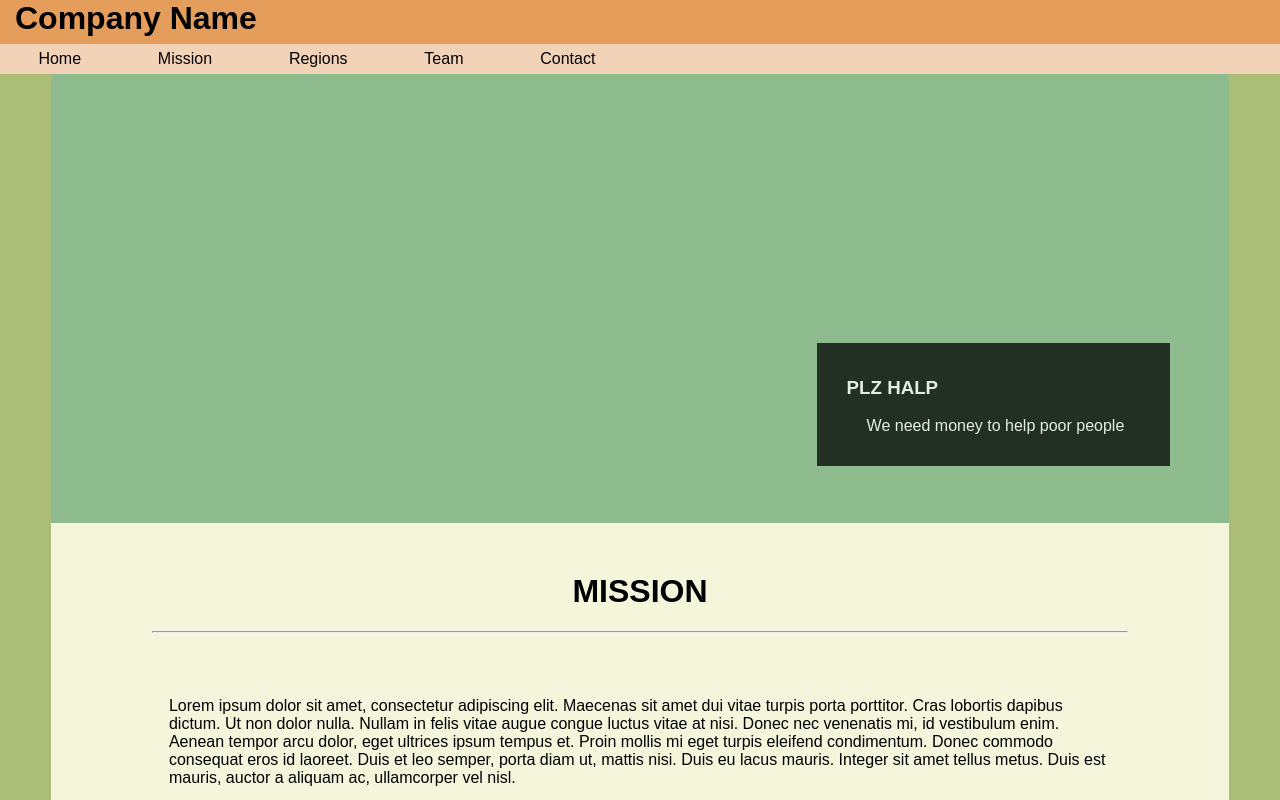
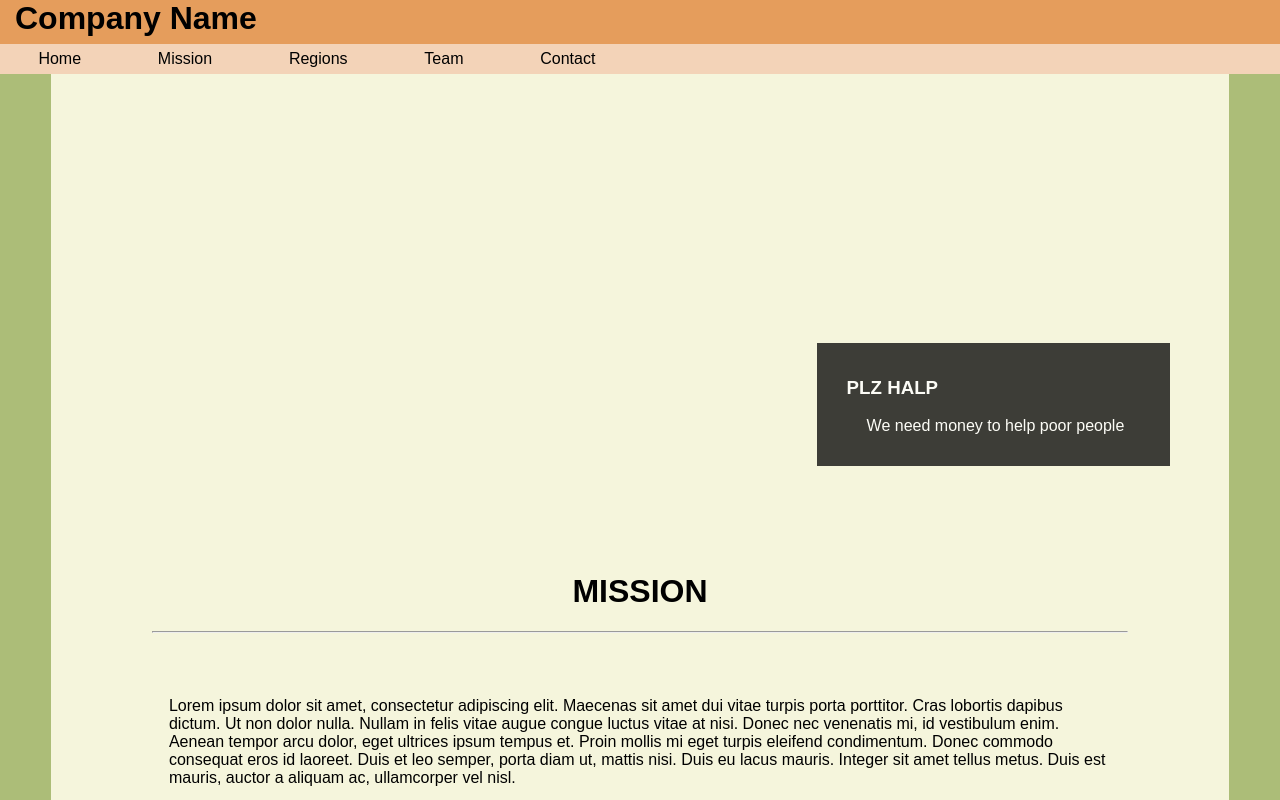
Before and after one commit to noahstrayve/MockProfessional, a React (Create React App) app: page / in a window 1280 px wide. Shown: the top 800 px of the page. Built offline with nearby package versions, Linux system fonts and the light colour scheme.

Commit message:
reuploading img

```diff
--- a/src/components/landing/Landing.css
+++ b/src/components/landing/Landing.css
@@ -1,5 +1,5 @@
 .landingMainImage {
-	background: #8FBC8F;
+	background-image: "../../images/MainLandingImage";
 	height: 450px;
 	margin-top: 0px;
 }
```
